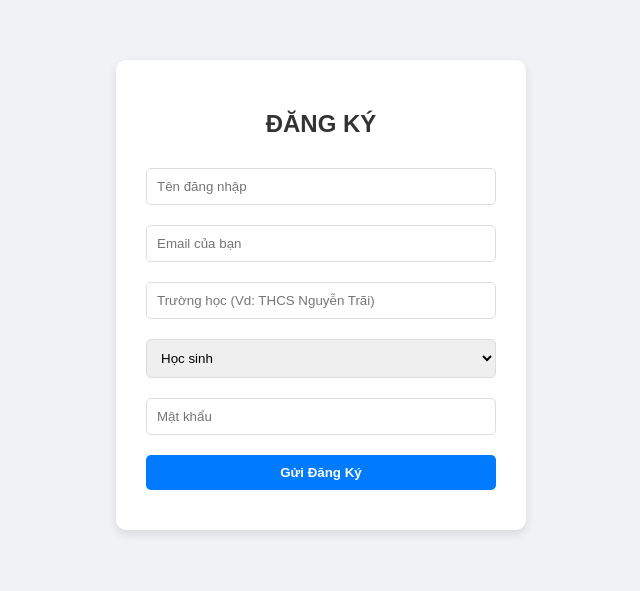
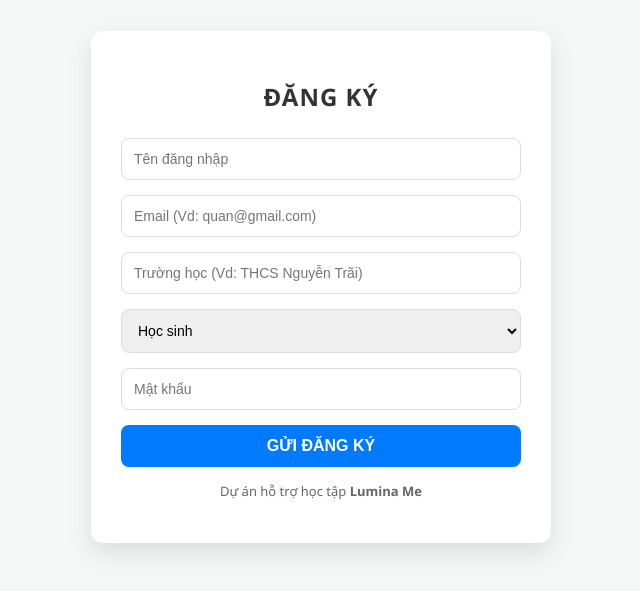
Before and after one commit to TMQ-Admin/he-thong-thi-online, a website: page register.html in a window 1280 px wide. Shown: the part 113-704 px from the top of the page, without its empty margins (319-959 px from the left). Drawn offline with Linux system fonts and the light colour scheme.

Commit message:
Update register.html

```diff
--- a/register.html
+++ b/register.html
@@ -2,33 +2,59 @@
 <html lang="vi">
 <head>
     <meta charset="UTF-8">
+    <meta name="viewport" content="width=device-width, initial-scale=1.0">
     <title>Đăng ký thành viên - Lumina Me</title>
     <style>
-        body { font-family: Arial, sans-serif; display: flex; justify-content: center; align-items: center; height: 100vh; background: #f0f2f5; }
-        .form-box { background: white; padding: 30px; border-radius: 10px; box-shadow: 0 4px 10px rgba(0,0,0,0.1); width: 350px; }
-        input, select, button { width: 100%; padding: 10px; margin: 10px 0; border: 1px solid #ddd; border-radius: 5px; box-sizing: border-box; }
-        button { background: #007bff; color: white; border: none; cursor: pointer; font-weight: bold; }
-        button:hover { background: #0056b3; }
-        h2 { text-align: center; color: #333; }
+        :root { --primary-color: #007bff; --hover-color: #0056b3; }
+        body { font-family: 'Segoe UI', Tahoma, Geneva, Verdana, sans-serif; background-color: #f4f7f6; display: flex; justify-content: center; align-items: center; height: 100vh; margin: 0; }
+        .register-container { background: white; padding: 30px; border-radius: 12px; box-shadow: 0 10px 25px rgba(0,0,0,0.1); width: 100%; max-width: 400px; }
+        h2 { text-align: center; color: #333; margin-bottom: 25px; text-transform: uppercase; letter-spacing: 1px; }
+        .form-group { margin-bottom: 15px; }
+        input, select { width: 100%; padding: 12px; border: 1px solid #ddd; border-radius: 8px; box-sizing: border-box; font-size: 14px; outline: none; transition: border-color 0.3s; }
+        input:focus { border-color: var(--primary-color); }
+        button { width: 100%; padding: 12px; background-color: var(--primary-color); color: white; border: none; border-radius: 8px; font-size: 16px; font-weight: bold; cursor: pointer; transition: background 0.3s; }
+        button:hover { background-color: var(--hover-color); }
+        .footer-text { text-align: center; margin-top: 15px; font-size: 13px; color: #666; }
     </style>
 </head>
 <body>
 
-<div class="form-box">
-    <h2>ĐĂNG KÝ</h2>
+<div class="register-container">
+    <h2>Đăng Ký</h2>
+
+    <div class="form-group">
         <input type="text" id="username" placeholder="Tên đăng nhập" required>
-    <input type="email" id="email" placeholder="Email của bạn" required>
+    </div>
+
+    <div class="form-group">
+        <input type="email" id="email" placeholder="Email (Vd: quan@gmail.com)" required>
+    </div>
+
+    <div class="form-group">
         <input type="text" id="school" placeholder="Trường học (Vd: THCS Nguyễn Trãi)" required>
+    </div>
+
+    <div class="form-group">
         <select id="role">
             <option value="Học sinh">Học sinh</option>
             <option value="Giáo viên">Giáo viên</option>
         </select>
+    </div>
+
+    <div class="form-group">
         <input type="password" id="pass" placeholder="Mật khẩu" required>
-    <button onclick="handleRegister()">Gửi Đăng Ký</button>
+    </div>
+
+    <button onclick="registerUser()" id="btnRegister">GỬI ĐĂNG KÝ</button>
+
+    <p class="footer-text">Dự án hỗ trợ học tập <b>Lumina Me</b></p>
 </div>
 
 <script>
-    async function handleRegister() {
+    async function registerUser() {
+        const btn = document.getElementById('btnRegister');
+
+        // Lấy dữ liệu từ form
         const userData = {
             username: document.getElementById('username').value,
             email: document.getElementById('email').value,
@@ -37,28 +63,40 @@
             pass: document.getElementById('pass').value
         };
 
-        if(!userData.username || !userData.pass) {
+        // Kiểm tra xem Quân đã điền đủ chưa
+        if (!userData.username || !userData.pass) {
             alert("Quân ơi, điền đủ thông tin đã nhé!");
             return;
         }
 
+        btn.innerText = "Đang xử lý...";
+        btn.disabled = true;
+
         try {
-            // Nối thẳng đến link Render của Quân
+            // Gửi dữ liệu đến Render
             const response = await fetch('https://he-thong-thi-backend.onrender.com/register', {
                 method: 'POST',
-                headers: {'Content-Type': 'application/json'},
+                headers: {
+                    'Content-Type': 'application/json'
+                },
                 body: JSON.stringify(userData)
             });
 
             const result = await response.json();
-            alert(result.message);
 
-            if(response.ok) {
-                // Đăng ký xong thì chuyển về trang chủ (index.html)
-                window.location.href = 'index.html';
+            if (response.ok) {
+                alert("Thành công! Dữ liệu đã được lưu vào MongoDB.");
+                // Xóa trắng form sau khi thành công
+                document.querySelectorAll('input').forEach(i => i.value = '');
+            } else {
+                alert("Lỗi server: " + (result.message || "Không xác định"));
             }
         } catch (error) {
-            alert("Lỗi kết nối rồi! Quân kiểm tra xem Render đã chạy 'Live' chưa nhé.");
+            console.error("Lỗi:", error);
+            alert("Lỗi kết nối! Quân kiểm tra xem Render đã hiện chữ 'Live' màu xanh chưa nhé.");
+        } finally {
+            btn.innerText = "GỬI ĐĂNG KÝ";
+            btn.disabled = false;
         }
     }
 </script>
```
Lines whose indentation alone changed are shown as unchanged.
